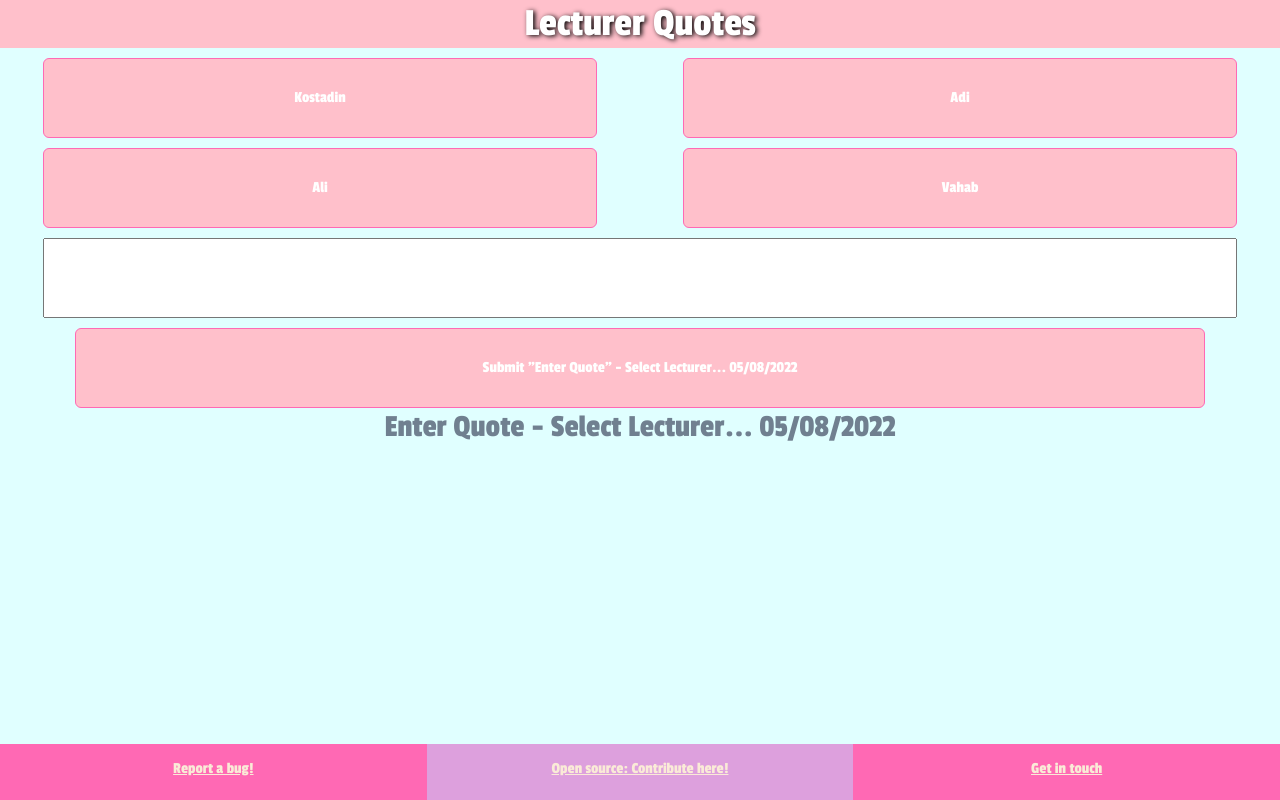
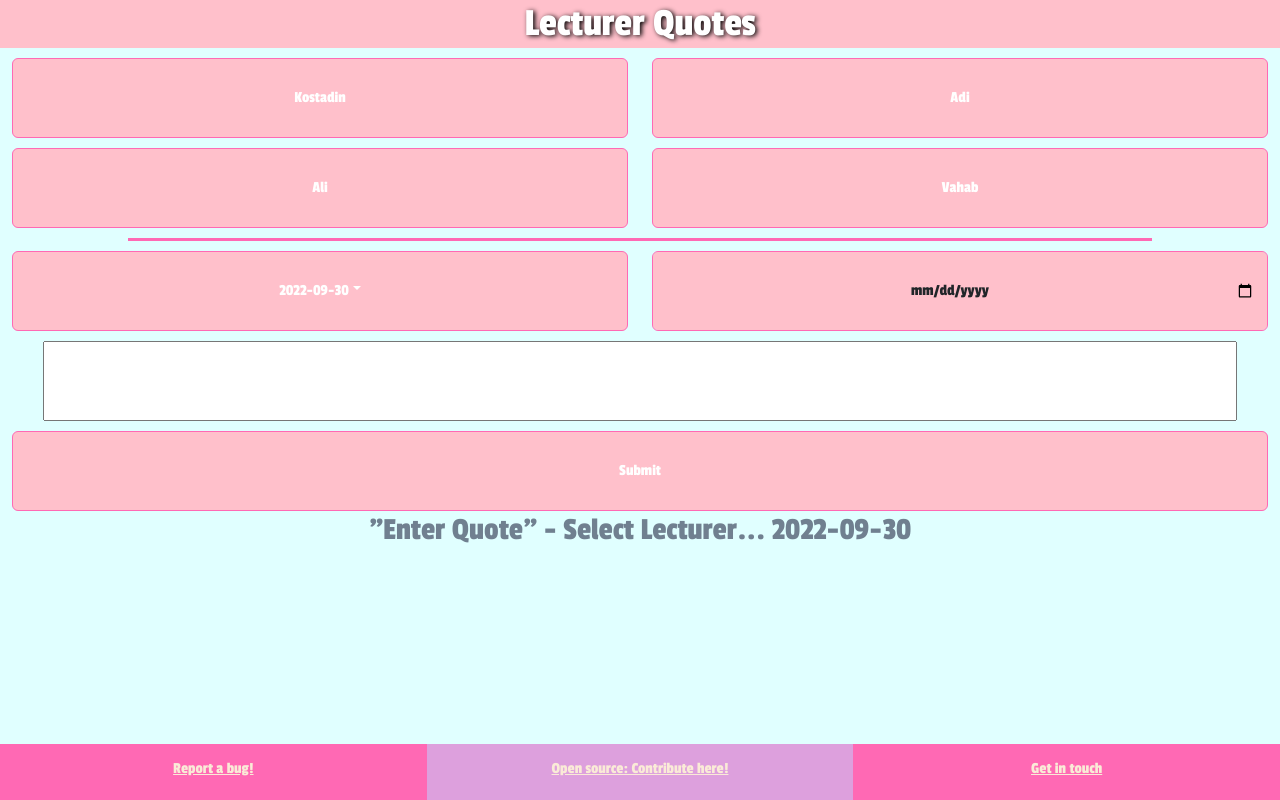
Before and after one commit to AdamDIOM/LecturerQuotes, a React (Create React App) app: page / in a window 1280 px wide. Built offline with nearby package versions, Linux system fonts and the light colour scheme; the HTML template or start-up script is replaced by a standard one.

Commit message:
tidied up

```diff
--- a/public/index.html
+++ b/public/index.html
@@ -2,7 +2,7 @@
 <html lang="en">
   <head>
     <meta charset="utf-8" />
-    <link rel="icon" href="%PUBLIC_URL%/favicon.ico" />
+    <!-- <link rel="icon" href="%PUBLIC_URL%/favicon.ico" /> -->
     <meta name="viewport" content="width=device-width, initial-scale=1" />
     <meta name="theme-color" content="#000000" />
     <meta
@@ -23,7 +23,7 @@
 <link href="https://fonts.googleapis.com/css2?family=Passion+One&display=swap" rel="stylesheet">
 
 
-    <link rel="apple-touch-icon" href="%PUBLIC_URL%/logo192.png" />
+    <!-- <link rel="apple-touch-icon" href="%PUBLIC_URL%/logo192.png" /> -->
     <!--
       manifest.json provides metadata used when your web app is installed on a
       user's mobile device or desktop. See https://developers.google.com/web/fundamentals/web-app-manifest/
--- a/src/Main/Main.css
+++ b/src/Main/Main.css
@@ -8,24 +8,26 @@
     margin:0;
 }
 
-.lecturerButton:hover{
+.lecturerButton:hover, .dateDropdown:hover{
     background-color:hotpink;
 }
-.lecturerButton:focus{
+.lecturerButton:focus, .dateDropdown:focus, .dropdownItem:hover{
     background-color: pink;
 }
-.lecturerButton:active{
+.lecturerButton:active, .dateDropdown:active, .dropdownItem:active{
     background-color:plum;
 }
 
-.lecturerButton{
-    width:90%;
+.lecturerButton, .dateDropdown{
+    width:100%;
     height:10vh;
     background-color:pink;
     border-color:hotpink;
+    text-align: center;
+    /* font-size:40pt; */
 }
 
-.lecturerCol{
+.lecturerCol, .dropdownWrapper{
     padding-top:10px;
 }
 
@@ -36,3 +38,19 @@
     font-size:30px;
     text-align:center;
 }
+
+.customDateInput{
+    width:90%;
+    margin:10px;
+    height: 10vh;
+    font-size:30px;
+}
+
+.lecturerRow::after{
+    margin:10px 10% 0px 10%;
+    width:90%;
+    height:2.5px;
+    background-color: hotpink;
+    display: block;
+    content:"";
+}
--- a/src/Main/Main.js
+++ b/src/Main/Main.js
@@ -1,20 +1,33 @@
 import { useState } from "react";
-import { Button, Col, Container, Row } from "react-bootstrap";
+import { Button, Col, Container, Dropdown, Form, Row } from "react-bootstrap";
 import "./Main.css";
 
 export default function Main(){
     const d = new Date();
-    const date = (d.getDay() < 10 ? "0" + d.getDay() : d.getDay()) + "/" + (d.getMonth() < 10 ? "0" + d.getMonth() : d.getMonth()) + "/" + d.getFullYear();
+    const date = d.getFullYear() + "-" + (d.getMonth() < 9 ? "0" + (d.getMonth()+1) : d.getMonth()+1) + "-" + (d.getDate() < 10 ? "0" + d.getDate() : d.getDate());
 
-    const [lecturer, setLecturer] = useState("Select Lecturer...");
-    const [quote, setQuote] = useState("Enter Quote");
+    const DEF_LECTURER = "Select Lecturer...";
+    const DEF_QUOTE = "Enter Quote";
+    const [lecturer, setLecturer] = useState(DEF_LECTURER);
+    const [quote, setQuote] = useState(DEF_QUOTE);
+
+    const [dateDisplay, setDateDisplay] = useState(date);
+    const [customDate, setCustomDate] = useState();
+
+    const [selectedDate, setSelectedDate] = useState(date);
 
     const lecturers = ["Kostadin", "Adi", "Ali", "Vahab"]
 
     async function PingTwilio(quote, lecturer, date){
-        alert(quote + lecturer + date);
 
-        await fetch(`https://lecturerquotes-6778.twil.io/quote?quote=${quote}&lecturer=${lecturer}&date=${date}`, {
+        // alert(quote + lecturer + date);
+
+        if(lecturer === DEF_LECTURER || quote === DEF_QUOTE || quote === ""){
+            alert("Ensure that lecturer and quote are both set")
+        }
+        else{
+
+            const twilio = await fetch(`https://lecturerquotes-6778.twil.io/quote?quote=${quote}&lecturer=${lecturer}&date=${date}`, {
                 method: 'POST', // *GET, POST, PUT, DELETE, etc.
                 mode: 'no-cors', // no-cors, *cors, same-origin
                 cache: 'no-cache', // *default, no-cache, reload, force-cache, only-if-cached
@@ -22,29 +35,63 @@ export default function Main(){
                 headers: {
                 'Content-Type': 'application/x-www-form-urlencoded',
                 }
-          });
+            })
+            .then((response) => response.json())
+            .then((data) => console.log(data));
 
-        alert("ping!");
+            alert("Done!");
+        }
     }
 
     return(
         <Container className="main">
             <Row className="lecturerRow">
                 {lecturers.map((l, index)=>{
-                    return <Col sm={12} md={6} className={"lecturerCol " + l}>
+                    return <Col xs={6} className={"lecturerCol " + l} key={l}>
                                 <Button className="lecturerButton" onClick={ e => setLecturer(l)}>{l}</Button>
                             </Col>
                 })}
             </Row>
             <Row>
-                <Col sm={12}>
+                <Col xs={12} md={6}>
+                    <Dropdown className="dropdownWrapper">
+                        <Dropdown.Toggle className="dateDropdown">
+                            {dateDisplay}
+                        </Dropdown.Toggle>
+                        <Dropdown.Menu>
+                            <Dropdown.Item className="dropdownItem" onClick={e => {
+                                setDateDisplay(date);
+                                setSelectedDate(date);
+                                }}>{date}</Dropdown.Item>
+                            <Dropdown.Item className="dropdownItem" onClick={e => {
+                                setDateDisplay(customDate);
+                                setSelectedDate(customDate);
+                                }}>Custom</Dropdown.Item>
+                        </Dropdown.Menu>
+                    </Dropdown>
+                </Col>
+                <Col xs={12} md={6} className="lecturerCol">
+                    {/* <Button className="lecturerButton"> */}
+
+                    <Form.Group className="">
+                        <Form.Control className="lecturerButton" type="date" name="customDate" placeholder="Select Custom Date" onChange={e => {
+                            setCustomDate(e.target.value);
+                            setDateDisplay(e.target.value);
+                            setSelectedDate(e.target.value);
+                        }} />
+                    </Form.Group>
+                    {/* </Button> */}
+                </Col>
+            </Row>
+            <Row>
+                <Col xs={12}>
                     <input className="textInput" onChange={e => setQuote(e.target.value)}></input>
                 </Col>
-                <Col sm={12}>
-                    <Button className="lecturerButton" onClick={e => {PingTwilio(quote, lecturer, date)}}>Submit "{quote}" - {lecturer} {date}</Button>
+                <Col xs={12}>
+                    <Button className="lecturerButton" onClick={e => {PingTwilio(quote, lecturer, selectedDate)}}>Submit</Button>
                 </Col>
             </Row>
-            <h2>{quote} - {lecturer} {date}</h2>
+            <h2>"{quote}" - {lecturer} {selectedDate}</h2>
         </Container>
     )
 }
```
Also changed, not shown: public/manifest.json. Lines whose indentation alone changed are shown as unchanged.
